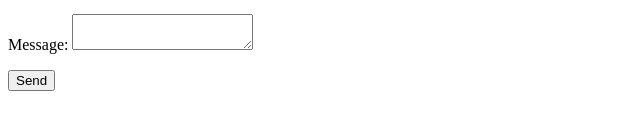
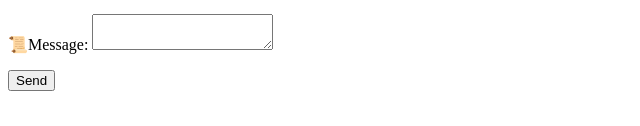
Before and after one commit to verythorough/form-test, a plain HTML site: page index.html in a window 1280 px wide. Shown: the part 155-281 px from the top of the page, without its empty margins (0-640 px from the left). Drawn offline with Linux system fonts and the light colour scheme.

Commit message:
Update index.html

```diff
--- a/index.html
+++ b/index.html
@@ -12,7 +12,7 @@
     </select></label>
   </p>
   <p>
-    <label>Message: <textarea name="message"></textarea></label>
+    <label>📜Message: <textarea name="message"></textarea></label>
   </p>
   <p>
     <button type="submit">Send</button>
```
